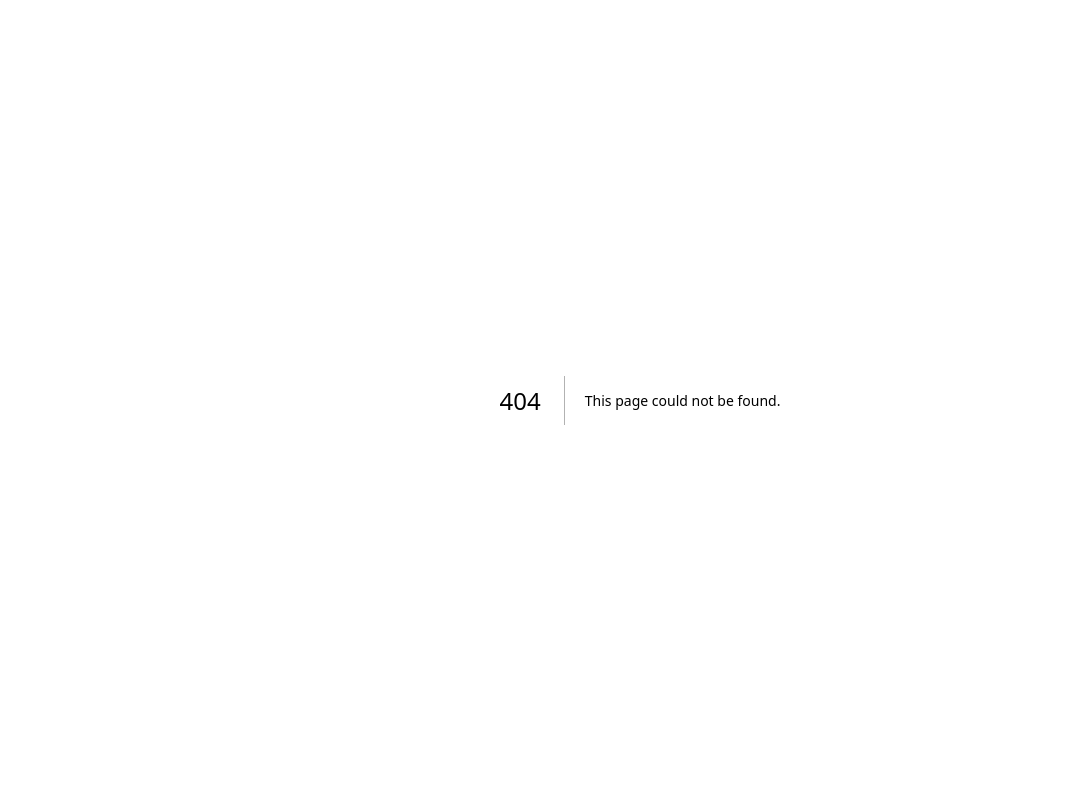
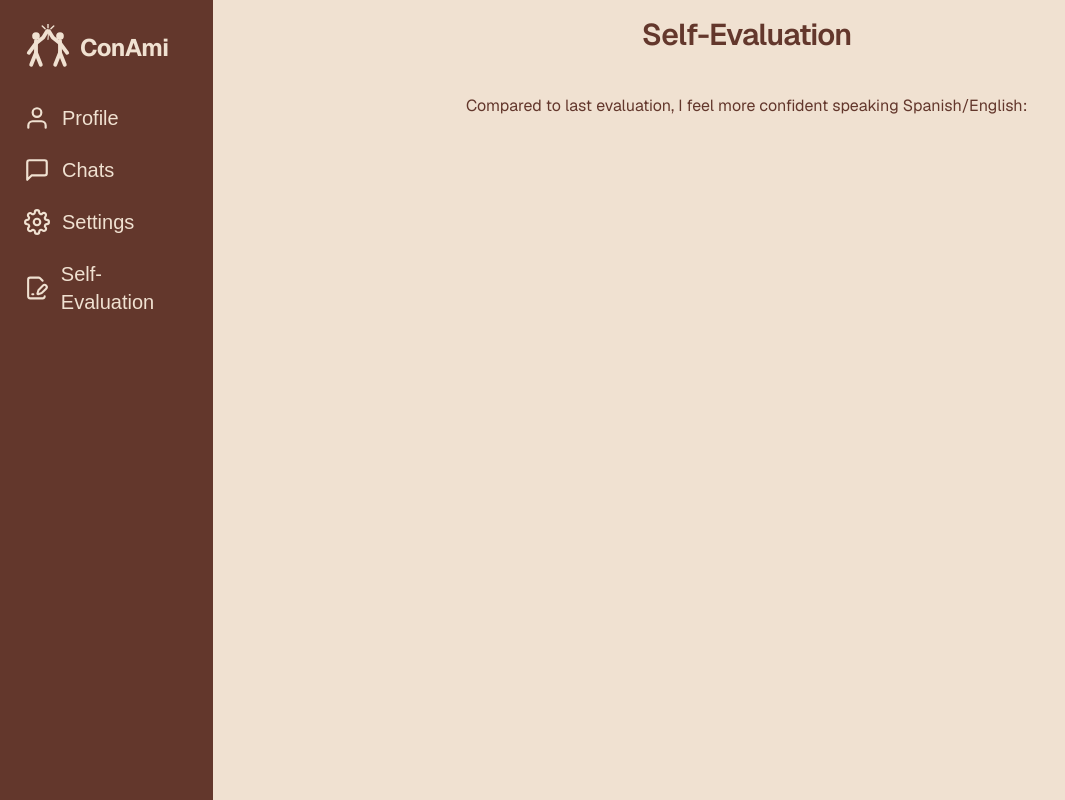
Before and after one commit to Fabiang120/ConAmi, a Next.js app in the folder conami/: page /Self-Evaluation in a window 1280 px wide. Before the commit this address had no page. Shown: the whole page, without its empty margins (0-1065 px from the left). Built offline with nearby package versions, Linux system fonts and the light colour scheme.

Commit message:
Added a self-evaluation tab

```diff
--- a/conami/src/app/Components/sidebar.js
+++ b/conami/src/app/Components/sidebar.js
@@ -1,5 +1,6 @@
 import Link from "next/link";
 import { FiUser, FiMessageSquare, FiSettings } from "react-icons/fi";
+import { LuFilePenLine } from "react-icons/lu";
 import Logo from "./Logo";
 
 export default function Sidebar() {
@@ -37,6 +38,15 @@ export default function Sidebar() {
                             Settings
                         </Link>
                     </li>
+                    <li>
+                        <Link
+                            href="/Self-Evaluation"
+                            className="flex items-center gap-3 text-[#f0e1d1] hover:text-white text-xl font-medium transition-colors"
+                        >
+                            <LuFilePenLine size={26} />
+                            Self-Evaluation
+                        </Link>
+                    </li>
                 </ul>
             </nav>
         </div>
--- a/conami/src/app/Profile/mockProfiles.js
+++ b/conami/src/app/Profile/mockProfiles.js
@@ -16,7 +16,7 @@ export const mockProfiles = [
     email : "jakefromstatefarm@gmail.com",
     fluent: "English",
     practice: "Spanish",
-    country: "Equador",
+    country: "Ecuador",
     gender: "Male",
     rating: 4.5
 },
@@ -26,7 +26,7 @@ export const mockProfiles = [
     email : "uniuni@email.com",
     fluent: "English",
     practice: "Spanish",
-    country: "Puerto-Rico",
+    country: "Puerto Rico",
     gender: "Female",
     rating: "No Reviews"
 },
@@ -55,7 +55,7 @@ export const mockProfiles = [
     email : "link@gmail.com",
     fluent: "Spanish",
     practice: "English",
-    country: "El-Savador",
+    country: "El Salvador",
     rating: 3.5
 },
 ];
--- /dev/null
+++ b/conami/src/app/Self-Evaluation/page.js
@@ -0,0 +1,36 @@
+"use client";
+import Sidebar from "../Components/sidebar.js";
+import BottomNav from "../Components/BottomNav.js";
+import { FiSend } from "react-icons/fi";
+import React, { useEffect, useState, useRef } from "react";
+
+export default function Profile() {
+    const [username, setUsername] = useState("");
+    const [email, setEmail] = useState("");
+    const [language, setLanguage] = useState("");
+    const [country, setCountry] = useState("");
+    const [gender, setGender] = useState("");
+    return (
+        <div className="grid grid-cols-12 min-h-screen">
+            <div className="hidden md:block md:col-span-3 lg:col-span-2">
+                <Sidebar />
+            </div>
+            <div className="col-span-12 md:col-span-9 lg:col-span-10 bg-[#f0e1d1] font-sans pb-16">
+                <h1 className="text-3xl py-4 font-semibold mb-6 justify-center items-center leading-tight tracking-tight flex">
+                    Self-Evaluation
+                </h1>
+                <div className="w-full max-w-5xl mx-auto space-y-8">
+                    <div className="flex gap-6 justify-center">
+                        <text>Compared to last evaluation, I feel more confident speaking Spanish/English:</text>
+                        {/* <select
+                            value={language}
+                            onChange={(e) => setLanguage(e.target.value)}>
+                            <option value="Disagree">Disagree</option>
+                            </select> */}
+                    </div>
+                </div>
+            </div>
+            <BottomNav />
+        </div>
+    )
+}
```
Also changed, not shown: 1 other file (tests, documents, lock files or other folders).
